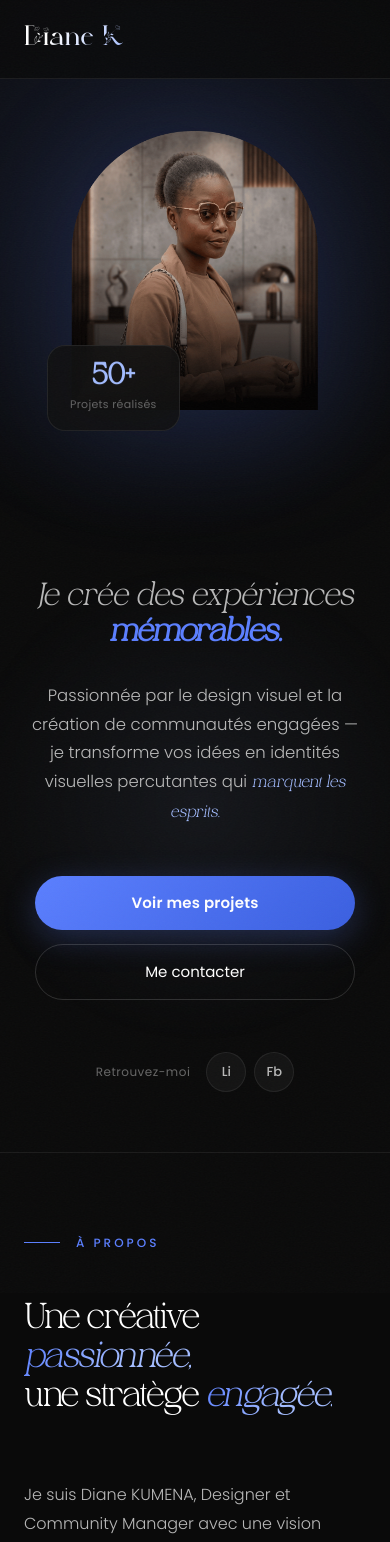
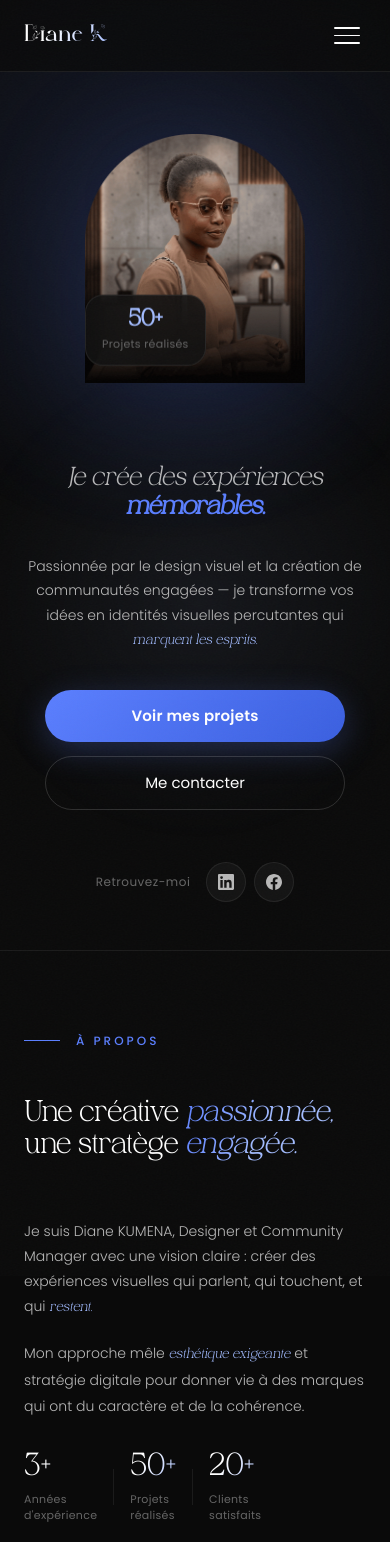
Before and after one commit to MnD3v/Diane-kumena, a React (Vite) app: page / in a window 390 px wide. Shown: the top 1542 px of the page. Built offline with nearby package versions, Linux system fonts and the light colour scheme.

Commit message:
finalisation

```diff
--- a/src/App.css
+++ b/src/App.css
@@ -1444,6 +1444,15 @@ body::after {
   overflow: visible;
 }
 
+.name-word {
+  display: inline-block;
+  white-space: nowrap;
+}
+
+.name-word + .name-word {
+  margin-left: 0.22em;
+}
+
 .name-char {
   display: inline-block;
   opacity: 0;
@@ -1484,3 +1493,219 @@ body::after {
   box-shadow: 0 0 0 1.5px rgba(91, 127, 255, 0.4),
               0 20px 60px rgba(91, 127, 255, 0.12);
 }
+
+/* ═══════════════════════════════════════════════════════════════
+   HAMBURGER + MENU MOBILE
+═══════════════════════════════════════════════════════════════ */
+
+.nav-burger {
+  display: none;
+  flex-direction: column;
+  justify-content: center;
+  gap: 6px;
+  background: none;
+  border: none;
+  padding: 6px;
+  z-index: 201;
+  position: relative;
+}
+
+.nav-burger span {
+  display: block;
+  width: 26px;
+  height: 1.5px;
+  background: var(--white);
+  border-radius: 2px;
+  transition: transform 0.3s ease, opacity 0.3s ease;
+  transform-origin: center;
+}
+
+.nav-burger.is-open span:nth-child(1) { transform: translateY(7.5px) rotate(45deg); }
+.nav-burger.is-open span:nth-child(2) { opacity: 0; transform: scaleX(0); }
+.nav-burger.is-open span:nth-child(3) { transform: translateY(-7.5px) rotate(-45deg); }
+
+.mobile-menu {
+  position: fixed;
+  inset: 0;
+  background: rgba(8, 8, 8, 0.97);
+  backdrop-filter: blur(24px);
+  -webkit-backdrop-filter: blur(24px);
+  z-index: 200;
+  display: flex;
+  align-items: center;
+  justify-content: center;
+  animation: lbFadeIn 0.25s ease;
+}
+
+.mobile-menu nav {
+  display: flex;
+  flex-direction: column;
+  align-items: center;
+  gap: 12px;
+}
+
+.mobile-menu a {
+  font-family: 'Shilmaz', serif;
+  font-style: italic;
+  font-size: 52px;
+  line-height: 1.2;
+  color: var(--grey-light);
+  text-decoration: none;
+  transition: color 0.2s;
+  letter-spacing: -1px;
+}
+
+.mobile-menu a:hover {
+  color: var(--white);
+}
+
+/* ═══════════════════════════════════════════════════════════════
+   RESPONSIVE — CONSOLIDÉ
+═══════════════════════════════════════════════════════════════ */
+
+/* ── Tablette / petit laptop (≤ 1100px) ── */
+@media (max-width: 1100px) {
+  .nav { padding: 20px 40px; }
+
+  .hero-content { padding: 130px 40px 70px; gap: 32px; }
+  .hero-name    { font-size: 58px; }
+  .hero-title   { font-size: 40px; }
+  .hero-image-wrapper { width: 360px; height: 440px; }
+
+  .about-inner      { padding: 0 40px; }
+  .about-statement  { font-size: 52px; }
+  .about-grid       { gap: 52px; }
+  .about-stat-num   { font-size: 44px; }
+
+  .realisations-inner { padding: 0 40px; }
+  .realisations-title { font-size: 48px; }
+
+  .footer-inner { padding: 0 40px; }
+  .footer-cols  { gap: 40px; }
+}
+
+/* ── Mobile (≤ 768px) ── */
+@media (max-width: 768px) {
+
+  /* Nav */
+  .nav         { padding: 18px 24px; }
+  .nav-links   { display: none; }
+  .nav-burger  { display: flex; }
+
+  /* Hero */
+  .hero-content {
+    grid-template-columns: 1fr;
+    padding: 100px 24px 56px;
+    text-align: center;
+    gap: 40px;
+  }
+  .hero-text   { align-items: center; order: 2; }
+  .hero-visual { order: 1; }
+  .hero-name   { font-size: 46px; }
+  .hero-title  { font-size: 30px; letter-spacing: -0.5px; }
+  .hero-desc   { text-align: center; font-size: 15px; margin-bottom: 36px; }
+
+  .hero-image-wrapper {
+    width: min(260px, 68vw);
+    height: auto;
+    aspect-ratio: 3 / 4;
+  }
+  .hero-img {
+    position: absolute;
+    bottom: 0;
+    left: 50%;
+    transform: translateX(-50%);
+    width: 100%;
+    max-height: 100%;
+  }
+  .hero-stat-card { left: 0; bottom: 12px; }
+
+  .hero-actions {
+    flex-direction: column;
+    align-items: stretch;
+    width: 100%;
+    max-width: 300px;
+  }
+  .btn-primary, .btn-secondary { text-align: center; padding: 14px 28px; }
+  .hero-socials { justify-content: center; }
+
+  /* About */
+  .about         { padding: 80px 0 70px; }
+  .about-inner   { padding: 0 24px; }
+  .about-statement {
+    font-size: 36px;
+    letter-spacing: -0.5px;
+    margin-bottom: 48px;
+  }
+  .about-grid {
+    grid-template-columns: 1fr;
+    gap: 40px;
+  }
+  .about-left  { order: 2; }
+  .about-right { order: 1; gap: 32px; }
+  .about-img-wrapper { max-width: 280px; margin: 0 auto; }
+  .about-stats { gap: 20px; }
+  .about-stat-num  { font-size: 38px; }
+  .about-stat-desc { font-size: 11px; }
+
+  /* Réalisations */
+  .realisations     { padding: 80px 0 70px; }
+  .realisations-inner { padding: 0 24px; }
+  .realisations-header { flex-direction: column; align-items: flex-start; gap: 8px; margin-bottom: 32px; }
+  .realisations-title  { font-size: 36px; letter-spacing: -0.5px; }
+  .realisations-grid {
+    grid-template-columns: repeat(2, 1fr);
+    gap: 6px;
+  }
+  .realisation-card:nth-child(5) { grid-column: unset; grid-row: unset; }
+  .card-overlay { opacity: 1; background: linear-gradient(to top, rgba(10,10,10,0.88) 30%, transparent); }
+  .card-desc   { font-size: 11px; }
+
+  /* Lightbox */
+  .lb-nav  { width: 40px; height: 40px; font-size: 22px; }
+  .lb-prev { left: 6px; }
+  .lb-next { right: 6px; }
+
+  /* CTA */
+  .cta       { padding: 80px 24px; }
+  .cta-title { font-size: 40px; letter-spacing: -1px; }
+  .cta-desc  { font-size: 15px; }
+  .cta-btn   { padding: 15px 28px; font-size: 15px; }
+
+  /* Footer */
+  .footer-inner { padding: 0 24px; }
+  .footer-top   { flex-direction: column; gap: 36px; padding: 52px 0 40px; }
+  .footer-name  { font-size: 42px; }
+  .footer-cols  { gap: 28px; flex-wrap: wrap; }
+  .footer-bottom { flex-direction: column; align-items: flex-start; gap: 4px; padding: 18px 0; }
+}
+
+/* ── Petit mobile (≤ 480px) ── */
+@media (max-width: 480px) {
+  .nav-logo { font-size: 22px; }
+
+  .hero-content { padding: 90px 20px 48px; gap: 32px; }
+  .hero-name    { font-size: 38px; }
+  .hero-title   { font-size: 26px; }
+  .hero-desc    { font-size: 14px; }
+  .hero-image-wrapper { width: min(220px, 72vw); }
+  .hero-stat-card { padding: 12px 16px; }
+  .stat-number  { font-size: 24px; }
+
+  .about-statement { font-size: 30px; }
+  .about-bio p     { font-size: 14px; }
+  .about-stats     { gap: 16px; }
+  .about-stat-num  { font-size: 32px; }
+  .about-stat-sep  { height: 36px; }
+
+  .realisations-grid { grid-template-columns: 1fr; gap: 6px; }
+  .realisation-card:nth-child(5) { grid-column: unset; grid-row: unset; }
+
+  .cta-title { font-size: 32px; }
+  .cta-btn   { width: 100%; justify-content: center; }
+
+  .mobile-menu a { font-size: 40px; }
+
+  .footer-name  { font-size: 34px; }
+  .footer-cols  { flex-direction: column; gap: 24px; }
+}
--- a/src/App.jsx
+++ b/src/App.jsx
@@ -133,6 +133,14 @@ function Lightbox({ index, onClose, onPrev, onNext }) {
 // ── App ──────────────────────────────────────────────────────────
 function App() {
   const [lightboxIndex, setLightboxIndex] = useState(null)
+  const [menuOpen, setMenuOpen] = useState(false)
+
+  const closeMenu = () => setMenuOpen(false)
+
+  useEffect(() => {
+    document.body.style.overflow = (menuOpen || lightboxIndex !== null) ? 'hidden' : ''
+    return () => { document.body.style.overflow = '' }
+  }, [menuOpen, lightboxIndex])
 
   const closeLightbox = useCallback(() => setLightboxIndex(null), [])
   const goPrev = useCallback(() => setLightboxIndex(i => (i - 1 + realisations.length) % realisations.length), [])
@@ -157,8 +165,7 @@ function App() {
       if (e.key === 'ArrowRight') goNext()
     }
     window.addEventListener('keydown', onKey)
-    document.body.style.overflow = 'hidden'
-    return () => { window.removeEventListener('keydown', onKey); document.body.style.overflow = '' }
+    return () => { window.removeEventListener('keydown', onKey) }
   }, [lightboxIndex, closeLightbox, goPrev, goNext])
 
   return (
@@ -175,7 +182,27 @@ function App() {
           <li><a href="#about">À propos</a></li>
           <li><a href="#contact" className="nav-cta">Contact</a></li>
         </ul>
+        <button
+          className={`nav-burger${menuOpen ? ' is-open' : ''}`}
+          onClick={() => setMenuOpen(v => !v)}
+          aria-label="Menu"
+          aria-expanded={menuOpen}
+        >
+          <span /><span /><span />
+        </button>
       </nav>
+
+      {/* ── Menu mobile ── */}
+      {menuOpen && (
+        <div className="mobile-menu" onClick={closeMenu}>
+          <nav onClick={e => e.stopPropagation()}>
+            <a href="#home"     onClick={closeMenu}>Accueil</a>
+            <a href="#about"    onClick={closeMenu}>À propos</a>
+            <a href="#projects" onClick={closeMenu}>Réalisations</a>
+            <a href="#contact"  onClick={closeMenu}>Contact</a>
+          </nav>
+        </div>
+      )}
 
       {/* ── Hero ── */}
       <section className="hero" id="home">
@@ -186,9 +213,13 @@ function App() {
           <div className="hero-text">
             {/* Nom lettre par lettre */}
             <p className="hero-name" aria-label="Diane KUMENA">
-              {'Diane KUMENA'.split('').map((char, i) => (
-                <span key={i} className="name-char" style={{ '--i': i }}>
-                  {char === ' ' ? ' ' : char}
+              {[["D","i","a","n","e"], ["K","U","M","E","N","A"]].map((word, wi) => (
+                <span key={wi} className="name-word">
+                  {word.map((char, ci) => (
+                    <span key={ci} className="name-char" style={{ '--i': wi === 0 ? ci : 6 + ci }}>
+                      {char}
+                    </span>
+                  ))}
                 </span>
               ))}
             </p>
@@ -211,8 +242,16 @@ function App() {
 
             <div className="hero-socials" data-reveal>
               <span className="social-label">Retrouvez-moi</span>
-              <a href="https://www.linkedin.com/in/diane-kumena-aaaa70342/" target="_blank" rel="noopener noreferrer" className="social-link" aria-label="LinkedIn">Li</a>
-              <a href="https://web.facebook.com/profile.php?id=100085180773334" target="_blank" rel="noopener noreferrer" className="social-link" aria-label="Facebook">Fb</a>
+              <a href="https://www.linkedin.com/in/diane-kumena-aaaa70342/" target="_blank" rel="noopener noreferrer" className="social-link" aria-label="LinkedIn">
+                <svg viewBox="0 0 24 24" fill="currentColor" width="16" height="16" aria-hidden="true">
+                  <path d="M20.447 20.452h-3.554v-5.569c0-1.328-.027-3.037-1.852-3.037-1.853 0-2.136 1.445-2.136 2.939v5.667H9.351V9h3.414v1.561h.046c.477-.9 1.637-1.85 3.37-1.85 3.601 0 4.267 2.37 4.267 5.455v6.286zM5.337 7.433a2.062 2.062 0 0 1-2.063-2.065 2.064 2.064 0 1 1 2.063 2.065zm1.782 13.019H3.555V9h3.564v11.452zM22.225 0H1.771C.792 0 0 .774 0 1.729v20.542C0 23.227.792 24 1.771 24h20.451C23.2 24 24 23.227 24 22.271V1.729C24 .774 23.2 0 22.222 0h.003z"/>
+                </svg>
+              </a>
+              <a href="https://web.facebook.com/profile.php?id=100085180773334" target="_blank" rel="noopener noreferrer" className="social-link" aria-label="Facebook">
+                <svg viewBox="0 0 24 24" fill="currentColor" width="16" height="16" aria-hidden="true">
+                  <path d="M24 12.073c0-6.627-5.373-12-12-12s-12 5.373-12 12c0 5.99 4.388 10.954 10.125 11.854v-8.385H7.078v-3.47h3.047V9.43c0-3.007 1.792-4.669 4.533-4.669 1.312 0 2.686.235 2.686.235v2.953H15.83c-1.491 0-1.956.925-1.956 1.874v2.25h3.328l-.532 3.47h-2.796v8.385C19.612 23.027 24 18.062 24 12.073z"/>
+                </svg>
+              </a>
             </div>
           </div>
 
```
